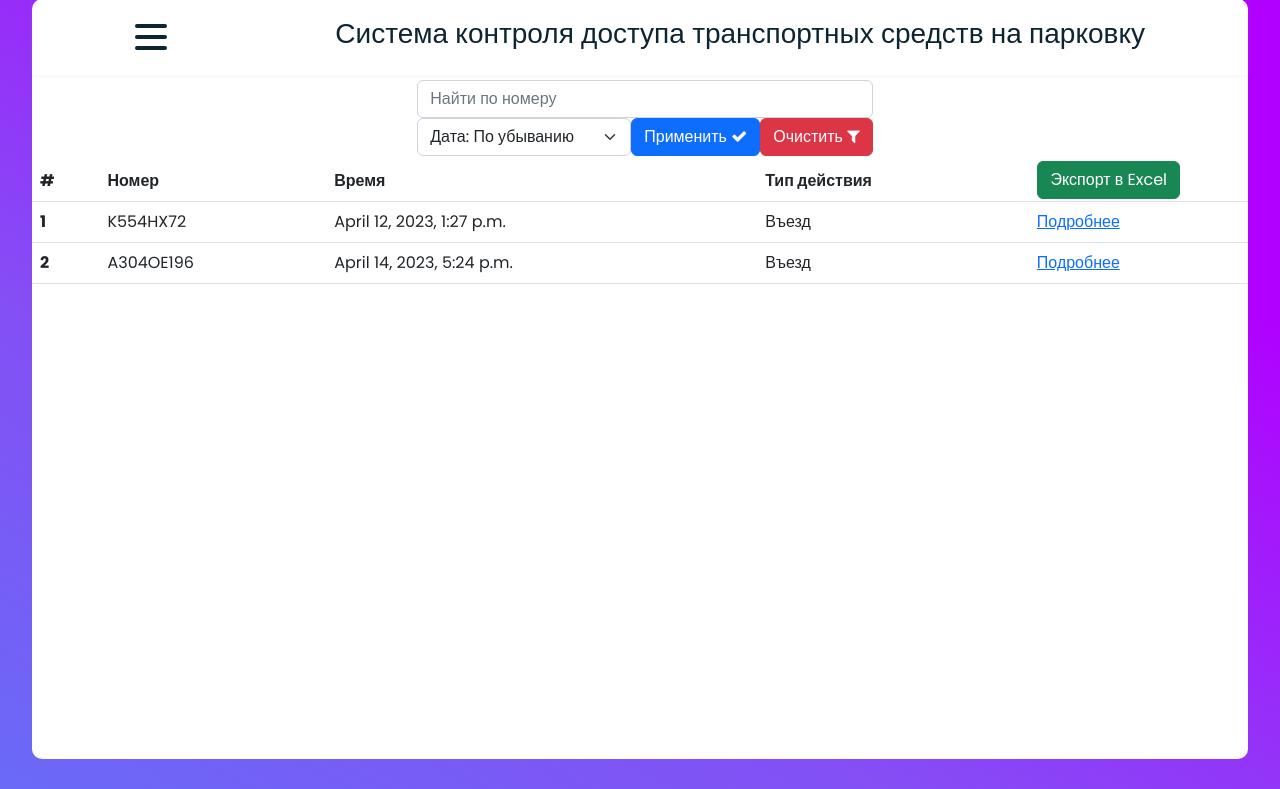
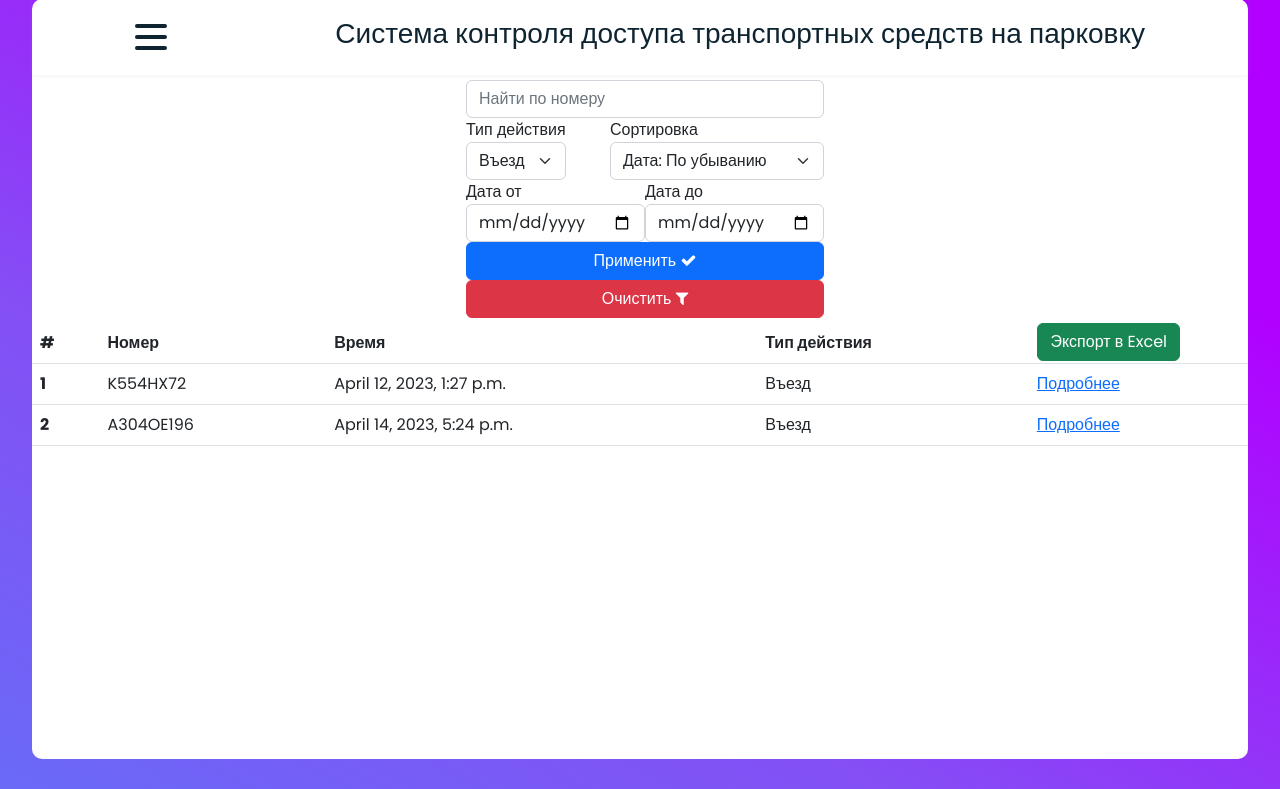
Before and after one commit to HENNESSYxie/NPR_web, a Django app: page /actions-history/ in a window 1280 px wide. Shown: the part 31-820 px from the top of the page. Run offline with Django 4.2, Linux system fonts and the light colour scheme; a user stored in the database is signed in; data comes from the database, SQL or seed files in the repository; both versions use the stored data as it was after the commit.

Commit message:
add date and type of action filters

```diff
--- a/NPR_web/carRegister/templates/carRegister/actions-history.html
+++ b/NPR_web/carRegister/templates/carRegister/actions-history.html
@@ -12,22 +12,33 @@
   <div class="form-outline">
     <input type="search" id="form1" name="number" class="form-control" placeholder="Найти по номеру" />
   </div>
-    <div style="display: flex;">
-    <div class="form-outline">
+    <div style="display: flex; flex-direction: column">
+    <div class="form-outline" style="display: flex; justify-content: space-between;">
+      <section>Тип действия<select name="type_of_action" id="type_of_action" class="form-select">
+        <option value="Въезд">Въезд</option>
+        <option value="Выезд">Выезд</option>
+      </select>
+        </section>
+      <section>Сортировка
      <select name="order" id="order" class="form-select">
        <option value="desc"> Дата: По убыванию</option>
       <option value="asc"> Дата: По возрастанию</option>
     </select>
+        </section>
+      </div>
+      <div style="display: flex; flex-direction: row;">
+        <section>Дата от<input type="date" id="date_from" name="date_from" class="form-control"/></section>
+        <section>Дата до<input type="date" id="date_to" name="date_to" class="form-control"/></section>
       </div>
   <button type="submit" class="btn btn-primary">
   Применить <i class="fa fa-check"></i>
   </button>
-      <a href="/actions-history/"><button class="btn btn-danger">Очистить <i class="fa fa-filter"></i></button></a>
+      <a href="/actions-history/"><button class="btn btn-danger" style="width: 100%;">Очистить <i class="fa fa-filter" ></i></button></a>
       </div>
   </form>
 
 </div>
-<a href='/export_records/?order={{ request.POST.order|default_if_none:"" }}&number={{ request.POST.number|default_if_none:"" }}'><button style="margin: 0 auto; position: absolute; right: 100px;" class="btn btn-success">Экспорт в Excel</button></a>
+<a href='/export_records/?order={{ request.POST.order|default_if_none:"" }}&number={{ request.POST.number|default_if_none:"" }}&date_from={{ request.POST.date_from|default_if_none:"" }}&date_to={{ request.POST.date_to|default_if_none:"" }}&type_of_action={{ request.POST.type_of_action|default_if_none:"" }}'><button style="margin: 0 auto; position: absolute; right: 100px;" class="btn btn-success">Экспорт в Excel</button></a>
 <table class="table" id="table">
   <thead class="thead-dark">
     <tr>
--- a/NPR_web/carRegister/views.py
+++ b/NPR_web/carRegister/views.py
@@ -47,16 +47,24 @@ def actions_history(request):
     if request.method == 'POST':
         number = request.POST.get('number')
         order = request.POST.get('order')
+        date_from = request.POST.get('date_from')
+        date_to = request.POST.get('date_to')
+        type_of_action = request.POST.get('type_of_action')
         if number:
             number = WhiteList.objects.filter(car_number=number.upper().strip())
-            cars = CarRegister.objects.filter(employee__in=number)
+            cars = CarRegister.objects.filter(employee__in=number).filter(type_of_action=type_of_action)
         else:
-            cars = CarRegister.objects.all()
+            cars = CarRegister.objects.filter(type_of_action=type_of_action)
 
         if order == "desc":
             objects["objects"] = cars.order_by('-date')
         else:
             objects["objects"] = cars.order_by('date')
+
+        if date_from:
+            objects["objects"] = cars.filter(date__gte=date_from)
+        if date_to:
+            objects["objects"] = cars.filter(date__lte=date_to)
     else:
         objects["objects"] = CarRegister.objects.all()
     return render(request, 'carRegister/actions-history.html', objects)
@@ -111,15 +119,23 @@ def video_feed2(request):
 def export_records(request):
     number = request.GET.get('number')
     order = request.GET.get('order')
+    date_from = request.GET.get('date_from')
+    date_to = request.GET.get('date_to')
+    type_of_action = request.GET.get('type_of_action')
     if number:
         number = WhiteList.objects.filter(car_number=number.upper().strip())
-        cars = CarRegister.objects.filter(employee__in=number)
+        cars = CarRegister.objects.filter(employee__in=number).filter(type_of_action=type_of_action)
     else:
-        cars = CarRegister.objects.all()
+        cars = CarRegister.objects.filter(type_of_action=type_of_action)
     if order == "desc":
         objects = cars.order_by('-date')
     else:
         objects = cars.order_by('date')
+
+    if date_from:
+        objects = objects.filter(date__gte=date_from)
+    if date_to:
+        objects = objects.filter(date__lte=date_to)
     queryset = objects
     wb = Workbook()
     ws = wb.active
```
Also changed, not shown: NPR_web/db.sqlite3, NPR_web/images/carRegister/Screenshot_20230403_143230_nSKvdSy.png (added).
